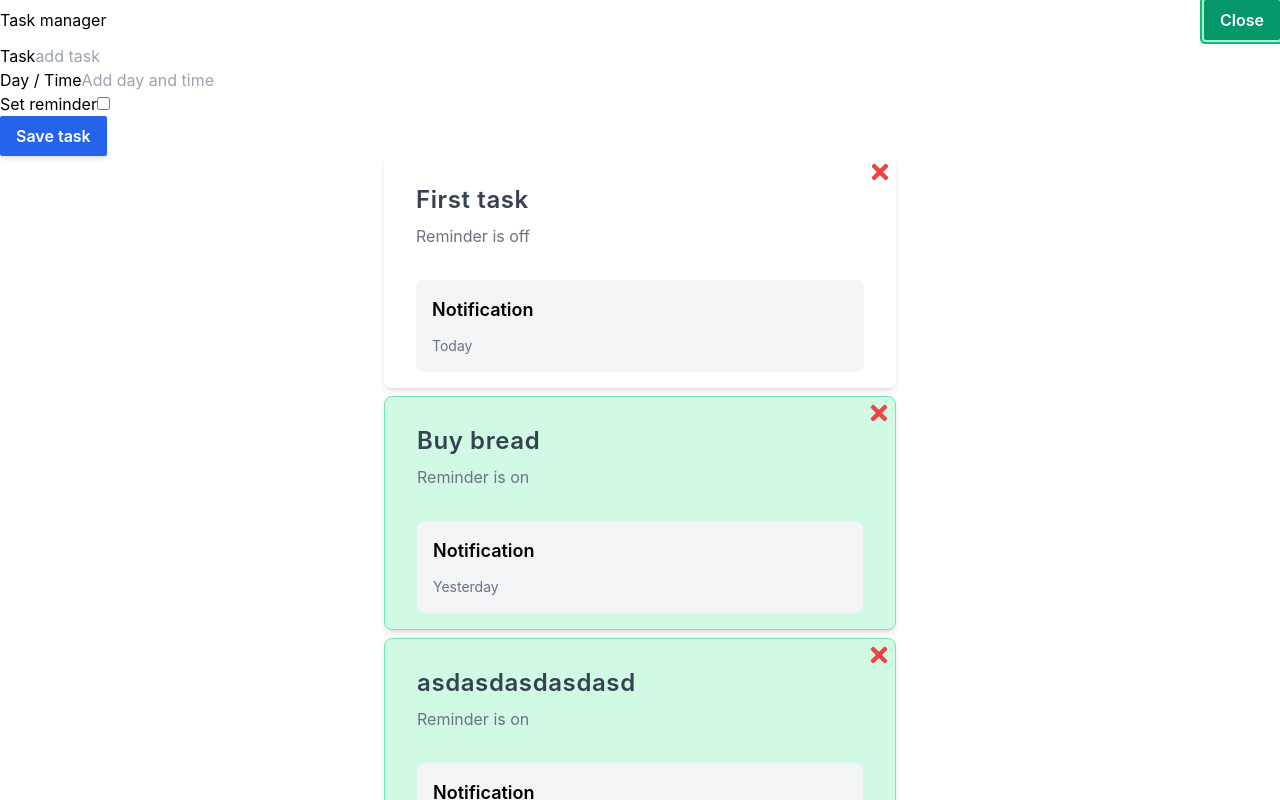
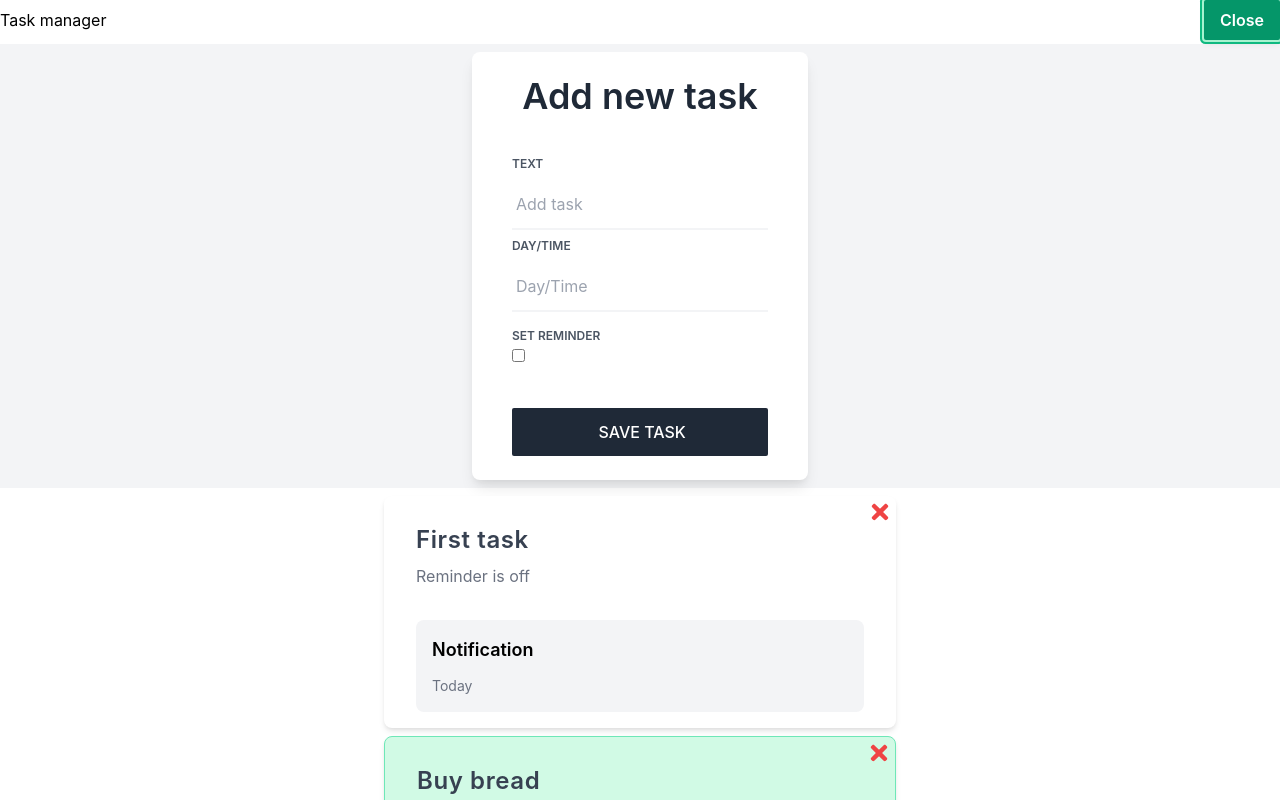
Before and after one commit to Matej-ch/task-manager, a React (Create React App) app: page / in a window 1280 px wide. Both pictures are taken after a click on the button "Add". Shown: the top 800 px of the page. Built offline with nearby package versions, Linux system fonts and the light colour scheme; data requests are answered from the project's data file.

Commit message:
ad task form added

```diff
--- a/src/components/AddTask.js
+++ b/src/components/AddTask.js
@@ -20,26 +20,44 @@ const AddTask = ({ onAdd }) => {
     }
 
     return (
-        <form className='add-form' onSubmit={onSubmit}>
-            <div className='form-control'>
-                <label>Task</label>
-                <input type="text" placeholder='add task' value={text} onChange={(e) => setText(e.target.value)} />
+        <div className="flex flex-col bg-gray-100 py-2">
+            <div className="grid place-items-center mx-2 my-20 sm:my-auto">
+                <div className=" p-12 px-6 py-10 sm:px-10 sm:py-6 bg-white rounded-lg shadow-md lg:shadow-lg">
+                    <h2 className="text-center font-semibold text-3xl lg:text-4xl text-gray-800"> Add new task </h2>
+
+                    <form className="mt-10" onSubmit={onSubmit}>
+                        <label htmlFor="task" className="block text-xs font-semibold text-gray-600 uppercase">Text</label>
+                        <input id="task" type="text" name="task" placeholder="Add task"
+                               value={text} onChange={(e) => setText(e.target.value)}
+                               className="block w-full py-3 px-1 mt-2
+                    text-gray-800 appearance-none
+                    border-b-2 border-gray-100
+                    focus:text-gray-500 focus:outline-none focus:border-gray-200"/>
+
+                        <label htmlFor="time" className="block mt-2 text-xs font-semibold text-gray-600 uppercase">Day/Time</label>
+                        <input id="time" type="text" name="time" placeholder="Day/Time"
+                               value={day} onChange={(e) => setDay(e.target.value)}
+                               className="block w-full py-3 px-1 mt-2 mb-4
+                    text-gray-800 appearance-none
+                    border-b-2 border-gray-100
+                    focus:text-gray-500 focus:outline-none focus:border-gray-200"
+                        />
+
+                        <label htmlFor="reminder" className="block mt-2 text-xs font-semibold text-gray-600 uppercase">Set reminder</label>
+                        <input id="reminder" type="checkbox"
+                               checked={ reminder }
+                               value={ reminder } onChange={(e) => setReminder(e.currentTarget.checked)}/>
+
+                        <input type="submit"
+                               value=" Save task"
+                               className="w-full py-3 mt-10 bg-gray-800 rounded-sm
+                    font-medium text-white uppercase
+                    focus:outline-none hover:bg-gray-700 hover:shadow-none cursor-pointer" />
+
+                    </form>
+                </div>
             </div>
-            <div className='form-control'>
-                <label>Day / Time</label>
-                <input type="text" placeholder='Add day and time' value={day} onChange={(e) => setDay(e.target.value)}/>
-            </div>
-            <div className='form-control'>
-                <label>Set reminder</label>
-                <input type="checkbox"
-                       checked={ reminder }
-                       value={ reminder } onChange={(e) => setReminder(e.currentTarget.checked)}/>
-            </div>
-
-            <input type="submit"
-                   value='Save task'
-                   className="flex-shrink-0 bg-blue-600 text-white text-base font-semibold py-2 px-4 rounded-sm shadow-md hover:bg-blue-700 focus:outline-none focus:ring-2 focus:ring-blue-500 focus:ring-offset-2 focus:ring-offset-blue-200 active:bg-blue-700"/>
-        </form>
+        </div>
     )
 }
 
--- a/src/components/Task.js
+++ b/src/components/Task.js
@@ -4,7 +4,7 @@ const Task = ({task,onDelete,onToggle}) => {
     return (
 
             <div
-                className={`max-w-lg bg-white shadow-md rounded-lg overflow-hidden mx-auto mb-2 relative ${task.reminder ? 'border-green-300 border bg-green-100' : '' }`}
+                className={`max-w-lg bg-white shadow-md rounded-lg overflow-hidden mx-auto my-2 relative ${task.reminder ? 'border-green-300 border bg-green-100' : '' }`}
                  onDoubleClick={() => onToggle(task.id) }>
                 <div className="py-4 px-8 mt-3">
                     <div className="flex flex-col mb-8">
```
